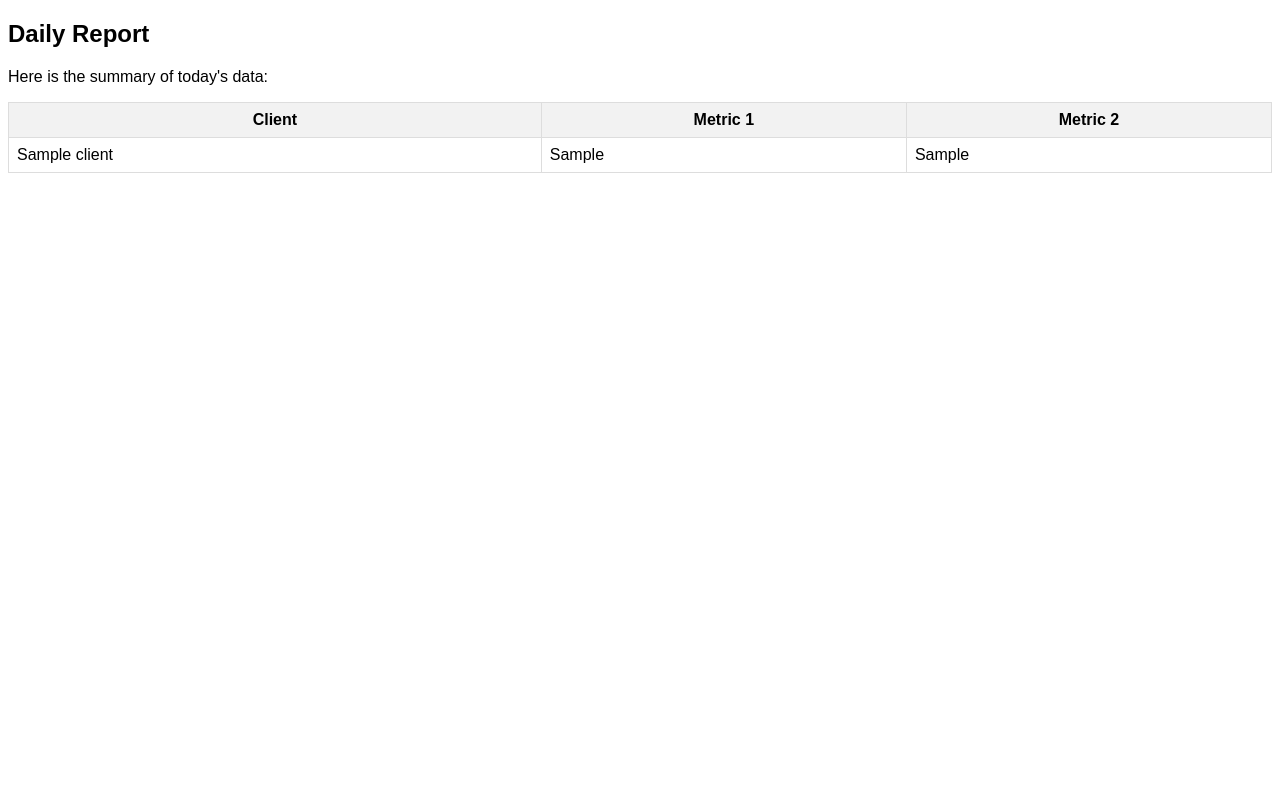
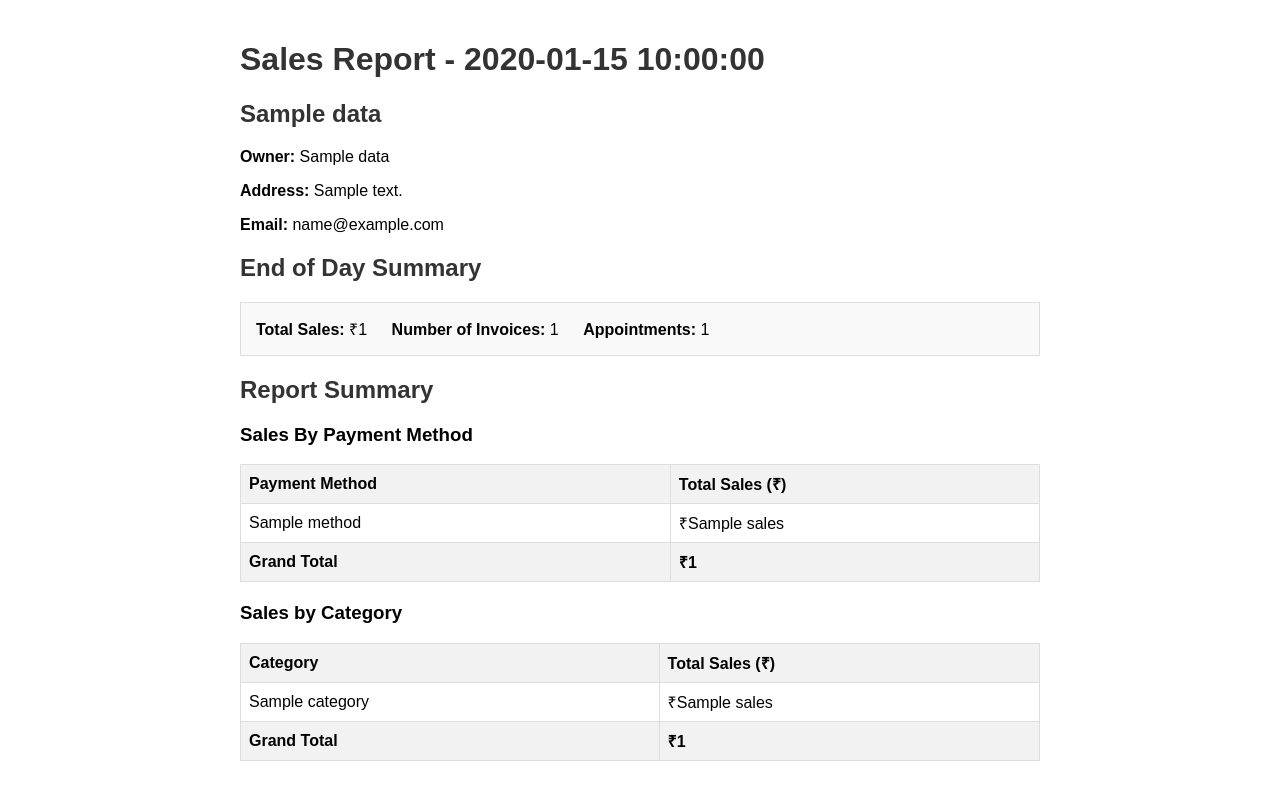
Before and after one commit to lokesh0802/DailyReportMailer, a Python web app: template report-mailer/templates/report_template.html in a window 1280 px wide. Before the commit the page ends 173 px from the top, so only its background shows below. Run offline with Jinja, Linux system fonts and the light colour scheme; the template is opened without the code that fills it: most values are stand-ins (such as "Sample title", 1, 10 or a date in 2020).

Commit message:
Update README and enhance API server response with sales report data

```diff
--- a/report-mailer/fetch_data.py
+++ b/report-mailer/fetch_data.py
@@ -4,8 +4,8 @@ from config import API_URL
 def fetch_report_data():
     try:
         response = requests.get(API_URL)
-        response.raise_for_status()  # Raises error if the request fails
-        return response.json()  # Return JSON data
+        response.raise_for_status()
+        return response.json()
     except requests.exceptions.RequestException as e:
         print(f"Error fetching data: {e}")
         return None
--- a/report-mailer/generate_report.py
+++ b/report-mailer/generate_report.py
@@ -3,4 +3,4 @@ from jinja2 import Environment, FileSystemLoader
 def generate_html_report(data):
     env = Environment(loader=FileSystemLoader("templates"))
     template = env.get_template("report_template.html")
-    return template.render(data=data)  # Render template with data
+    return template.render(data=data)
--- a/report-mailer/templates/report_template.html
+++ b/report-mailer/templates/report_template.html
@@ -1,30 +1,96 @@
 <!DOCTYPE html>
-<html>
+<html lang="en">
 <head>
-    <title>Daily Report</title>
+    <meta charset="UTF-8">
+    <meta name="viewport" content="width=device-width, initial-scale=1.0">
+    <title>Sales Report</title>
     <style>
-        body { font-family: Arial, sans-serif; }
-        table { width: 100%; border-collapse: collapse; }
-        th, td { border: 1px solid #ddd; padding: 8px; }
+        body {
+            font-family: Arial, sans-serif;
+            max-width: 800px;
+            margin: 0 auto;
+            padding: 20px;
+        }
+        h1, h2 { color: #333; }
+        table {
+            width: 100%;
+            border-collapse: collapse;
+            margin-bottom: 20px;
+        }
+        th, td {
+            border: 1px solid #ddd;
+            padding: 8px;
+            text-align: left;
+        }
         th { background-color: #f2f2f2; }
+        .summary-box {
+            background-color: #f9f9f9;
+            border: 1px solid #ddd;
+            padding: 15px;
+            margin-bottom: 20px;
+        }
+        .summary-item {
+            display: inline-block;
+            margin-right: 20px;
+        }
     </style>
 </head>
 <body>
-    <h2>Daily Report</h2>
-    <p>Here is the summary of today's data:</p>
+    <h1>Sales Report - {{ data.report_date }}</h1>
+    <h2>{{ data.business_name }}</h2>
+    <p><strong>Owner:</strong> {{ data.owner_name }}</p>
+    <p><strong>Address:</strong> {{ data.address }}</p>
+    <p><strong>Email:</strong> {{ data.email }}</p>
+
+    <h2>End of Day Summary</h2>
+    <div class="summary-box">
+        <div class="summary-item">
+            <strong>Total Sales:</strong> ₹{{ data.total_sales }}
+        </div>
+        <div class="summary-item">
+            <strong>Number of Invoices:</strong> {{ data.num_invoices }}
+        </div>
+        <div class="summary-item">
+            <strong>Appointments:</strong> {{ data.num_appointments }}
+        </div>
+    </div>
+
+    <h2>Report Summary</h2>
+
+    <h3>Sales By Payment Method</h3>
     <table>
         <tr>
-            <th>Client</th>
-            <th>Metric 1</th>
-            <th>Metric 2</th>
+            <th>Payment Method</th>
+            <th>Total Sales (₹)</th>
         </tr>
-        {% for entry in data %}
+        {% for method, sales in data.payment_methods.items() %}
         <tr>
-            <td>{{ entry.client }}</td>
-            <td>{{ entry.metric1 }}</td>
-            <td>{{ entry.metric2 }}</td>
+            <td>{{ method }}</td>
+            <td>₹{{ sales }}</td>
         </tr>
         {% endfor %}
+        <tr>
+            <th>Grand Total</th>
+            <th>₹{{ data.total_sales }}</th>
+        </tr>
+    </table>
+
+    <h3>Sales by Category</h3>
+    <table>
+        <tr>
+            <th>Category</th>
+            <th>Total Sales (₹)</th>
+        </tr>
+        {% for category, sales in data.sales_by_category.items() %}
+        <tr>
+            <td>{{ category }}</td>
+            <td>₹{{ sales }}</td>
+        </tr>
+        {% endfor %}
+        <tr>
+            <th>Grand Total</th>
+            <th>₹{{ data.total_sales }}</th>
+        </tr>
     </table>
 </body>
 </html>
```
Also changed, not shown: apiserver/server.js (+27 -12 lines), README.md.
